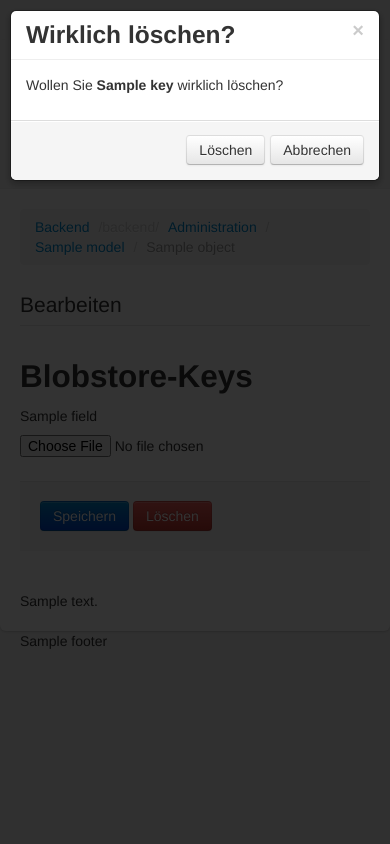
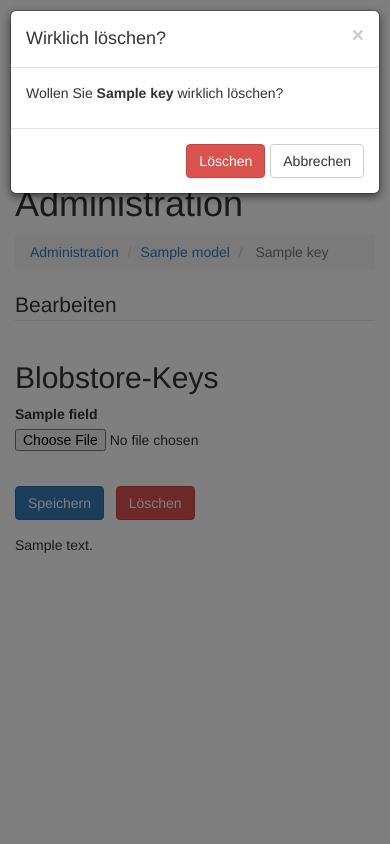
Before and after one commit to mdornseif/appengine-toolkit, a Python web app: template templates/admin/detail.html in a window 390 px wide, after a click on "Löschen". Run offline with Jinja, Linux system fonts and the light colour scheme; the template is opened without the code that fills it: most values are stand-ins (such as "Sample title", 1, 10 or a date in 2020); some libraries are stand-ins or nearby versions.

Commit message:
Admin auf Bootstrap 3 umgestellt

```diff
--- a/templates/admin/detail.html
+++ b/templates/admin/detail.html
@@ -1,37 +1,28 @@
 {% set title = " Administration" %}
-{% extends "base_admin.html" %}
+{% extends "base_admin3.html" %}
 
 {% macro display_id(obj) %}
 {% if obj.key is callable %}{{ obj.key().id_or_name()|e }}{% else %}{{ obj.key.id()|e }}{% endif %}
 {% endmacro %}
 
-{% block javascript %}
-<script src="//ajax.googleapis.com/ajax/libs/jquery/1.9.1/jquery.min.js"></script>
-<script src="/gaetk/static/bootstrap/2.3.x/js/bootstrap.min.js"></script>
-{% endblock %}
-
 {% block breadcrumbs %}
-<ul class="breadcrumb">
-  <li><a href="/">Backend</a> <span class="divider">/backend/</span></li>
-  <li><a href="/admin/">Administration</a> <span class="divider">/</span></li>
-  <li><a href="/admin/{{ app }}/{{ model }}/">{{ model }}</a> <span class="divider">/</span></li>
-  <li class="active">{{ object|e }}</li>
-</ul>
+<ol class="breadcrumb">
+  <li><a href="/admin/">Administration</a></li>
+  <li><a href="/admin/{{ app }}/{{ model }}/">{{ model }}</a></li>
+  <li class="active">{{ display_id(object)|e }}</li>
+</ol>
 {% endblock %}
 
 {% block maincontent %}
-    <form action="." method="POST" accept-charset="utf-8" enctype="multipart/form-data">
+    <form class="form" action="." method="POST" accept-charset="utf-8" enctype="multipart/form-data">
       <fieldset>
         <legend>Bearbeiten</legend>
         {% block fields %}
         {% for field in form %}
-          <div class="control-group {% if field.errors %}error{% endif %}">
-            <div class="controls">
-              {{ field.label() }}
-              {{ field(class="input-xxlarge", rows="5", **field_args.get(field.name, {})) }}
-              <!-- {{ field.widget }} -->
+          <div class="form-group {% if field.errors %}has-error{% endif %}">
+              {{ field.label(class="control-label") }}
+              {{ field(class="form-control", rows="5", **field_args.get(field.name, {})) }}
               <span class="help-block">{{ ', '.join(field.errors) }}</span>
-            </div>
           </div>
         {% endfor %}
         {% endblock %}
@@ -39,34 +30,40 @@
         {% if admin_class.blob_upload_fields %}
         <h2>Blobstore-Keys</h2>
         {% for field in admin_class.blob_upload_fields %}
-          <label for="id_{{ field }}" >{{ field.capitalize() }}</label><input id="id_{{ field }}" type="file" name="{{ field }}">
+          <label class="control-label" for="id_{{ field }}" >{{ field.capitalize() }}</label>
+          <input id="id_{{ field }}" type="file" name="{{ field }}">
         {% endfor %}
         {% endif %}
 
-        <div class="form-actions">
+        <div class="form-group">&nbsp;</div>
+        <div class="form-group">
           <button class="btn btn-primary" type="submit">Speichern</button>
           {% if object is defined %}
-          <button class="btn btn-danger" data-toggle="modal" data-target="#confirm-edit" data-keyboard="true" data-backdrop="true">Löschen</button>
+          &nbsp;
+          <!-- <button class="btn btn-danger" data-toggle="modal" data-target="#confirm-edit" data-keyboard="true" > -->
+          <button type="button" class="btn btn-danger" data-toggle="modal" data-backdrop="true" data-keyboard="true" data-target="#confirm-edit">Löschen</button>
           {% endif %}
         </div>
       </fieldset>
     </form>
 
 {% if object is defined %}
-    {# popup fuer den delete-button #}
-    <div id="confirm-edit" class="modal hide">
+<div class="modal fade" id="confirm-edit" tabindex="-1" role="dialog" aria-labelledby="myModalLabel" aria-hidden="true">
+  <div class="modal-dialog">
+    <div class="modal-content">
       <div class="modal-header">
-            <a href="#" class="close">×</a>
-            <h3>Wirklich löschen?</h3>
+        <button type="button" class="close" data-dismiss="modal" aria-label="Close"><span aria-hidden="true">&times;</span></button>
+        <h4 class="modal-title">Wirklich löschen?</h4>
       </div>
       <div class="modal-body">
         <p>Wollen Sie <strong>{{ display_id(object)|e }}</strong> wirklich löschen?</p>
       </div>
       <div class="modal-footer">
-          <a href="?delete=yesiwant" class="btn danger" id="confirmeddelete" type="submit">Löschen</button>
-          <a href="#" id="abort" class="btn secondary">Abbrechen</a>
+          <a href="?delete=yesiwant" class="btn btn-danger" id="confirmeddelete" type="submit">Löschen</button>
+          <a href="#" id="abort" data-dismiss="modal" class="btn btn-default">Abbrechen</a>
+      </div>
+    </div>
   </div>
 </div>
 {% endif %}
-
 {% endblock %}
--- a/templates/admin/index.html
+++ b/templates/admin/index.html
@@ -1,5 +1,5 @@
 {% set title = "%APP% Administration" %}
-{% extends "base_admin.html" %}
+{% extends "base_admin3.html" %}
 
 {% block maincontent %}
 <h2>Daten bearbeiten</h2>
--- a/templates/base_admin3.html
+++ b/templates/base_admin3.html
@@ -99,7 +99,13 @@ body {
           {%- endfor %}
         {%- endif %}
 
-      {% block firstheading -%}<h1>{% if title is defined %}{{ title|e }}{% endif %}</h1>{%- endblock firstheading %}
+      <div class="row">
+        <div class="col-sm-12">{% block firstheading -%}<h1>{% if title is defined %}{{ title|e }}{% endif %}</h1>{%- endblock firstheading %}</div>
+      </div>
+
+      <div class="row">
+        <div class="col-sm-12">{% block breadcrumbs %}{% endblock breadcrumbs %}</div>
+      </div>
 
       <div class="row mainrow">
       {% block mainrow -%}
```
Also changed, not shown: templates/admin/list.html (+30 -32 lines). Lines whose indentation alone changed are shown as unchanged.
